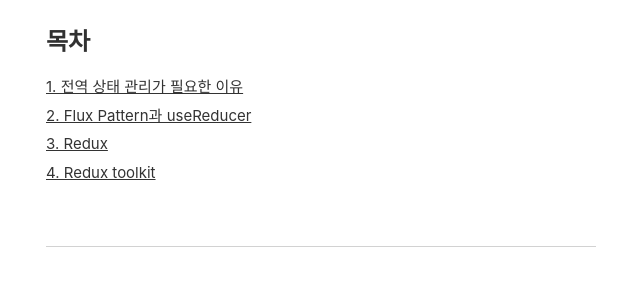
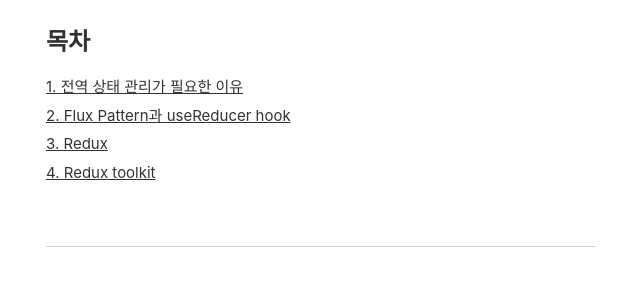
Before and after one commit to Ji-hoon/blog, a Jekyll site: the page built from _posts/2023-11-27-state-management-with-redux..md, in a window 1280 px wide and 900 px high, scrolled down 684 px. Shown: the part 154-454 px from the top of the window, without its empty margins (319-959 px from the left). Built offline with Jekyll 4.4.1, drawn with Linux system fonts in a browser that asks for light colours; comment, search, counter and statistics services are not loaded; some of the changed text lies outside the part shown.

Commit message:
FIX : caption 및 링크 수정

```diff
--- a/_posts/2023-11-27-state-management-with-redux..md
+++ b/_posts/2023-11-27-state-management-with-redux..md
@@ -23,7 +23,7 @@ React에서 상태를 관리하는 `useState hook` 같은 경우, 최상위 컴
 
 [1. 전역 상태 관리가 필요한 이유](#1-전역-상태-관리가-필요한-이유)
 
-[2. Flux Pattern과 useReducer](#2-flux-pattern과-usereducer)
+[2. Flux Pattern과 useReducer hook](#2-flux-pattern과-usereducer-hook)
 
 [3. Redux](#3-redux)
 
@@ -53,9 +53,9 @@ React에서는 기본적으로 이러한 상태 관리를 위한 `useReducer hoo
 > Flux pattern
 
 **Flux pattern**이란 `Dispatcher`, `Stores`, `Views`(React 컴포넌트) 3가지 핵심적인 부분으로 이루어진 소프트웨어 디자인 패턴 중 하나입니다. MVC 패턴에서 하나의 유저 인터렉션 발생 시 그 인터렉션으로 발생한 업데이트가 다른 연쇄 업데이트를 만들어낼 수 있습니다. 따라서 업데이트의 근원을 추적하기 힘든 반면 Flux 패턴은 연쇄 업데이트가 아닌 **단방향 업데이트**만을 만들어낼 수 있습니다.
+&nbsp;
 
-![flux architecture](https://haruair.github.io/flux/img/flux-simple-f8-diagram-with-client-action-1300w.png){: .align-center}
-*Flux architecture*
+![flux architecture](https://haruair.github.io/flux/img/flux-simple-f8-diagram-with-client-action-1300w.png)*Flux 패턴의 데이터 흐름*{: .align-center}
 
 &nbsp;
 
```
